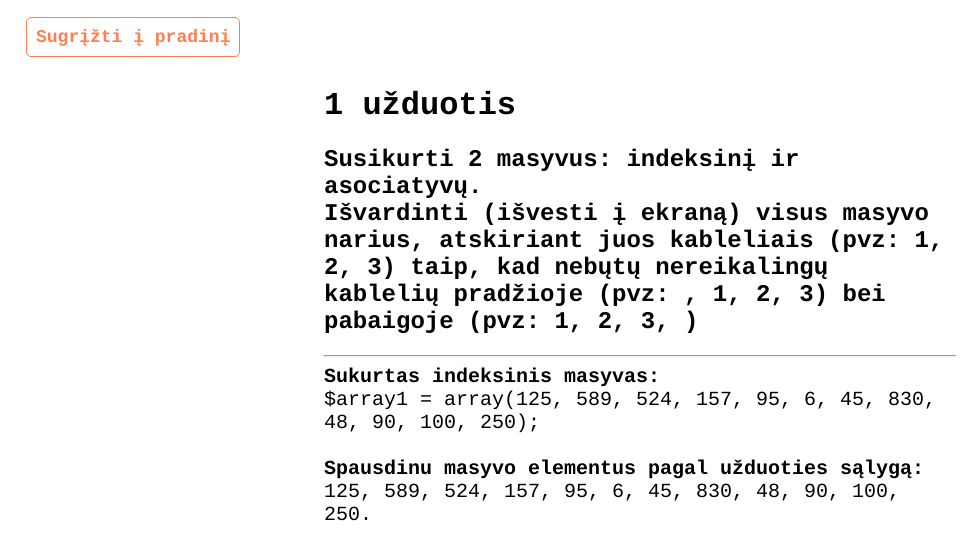
After one commit to Helmutux/PHP-kurso-uzduotys, a PHP site: page /task1.php in a window 1280 px wide. The commit adds this page. Shown: the top 560 px of the page, without its empty margins (0-975 px from the left). Run offline with PHP 8.4, Linux system fonts and the light colour scheme.

Commit message:
uzbaigtas benrinantis index failas ir sukurtas 1 uzduoties failas

```diff
--- /dev/null
+++ b/4dienaND/task1.php
@@ -0,0 +1,88 @@
+<!DOCTYPE html>
+<html lang="en">
+
+<head>
+    <meta charset="UTF-8">
+    <meta name="viewport" content="width=device-width, initial-scale=1.0">
+    <style>
+    body {
+        font-family: courier;
+
+    }
+
+    a {
+        display: inline-block;
+        margin: 0.5em 0 0.5em 1em;
+        text-decoration: none;
+        border: 1px solid coral;
+        font-size: 18px;
+        color: coral;
+        padding: 0.5em;
+        border-radius: 5px;
+    }
+
+    .container {
+        margin-left: 25%;
+        margin-right: 25%;
+    }
+
+    .task {
+        font-size: 20px;
+    }
+
+    @media (max-width: 400px) {
+        .container {
+            margin-left: 5%;
+            margin-right: 5%;
+        }
+    }
+    </style>
+    <title>Kableliai atvaizduojant masyvo elementus</title>
+</head>
+
+<body>
+    <a href="index.php"><b>Sugrįžti į pradinį</b></a>
+    <div class="container">
+        <h1>1 užduotis</h1>
+        <h2>Susikurti 2 masyvus: indeksinį ir asociatyvų.
+            <br>
+            Išvardinti (išvesti į ekraną) visus masyvo narius, atskiriant
+            juos kableliais (pvz: 1, 2, 3) taip, kad nebųtų
+            nereikalingų kablelių pradžioje (pvz: , 1, 2, 3) bei pabaigoje (pvz: 1, 2, 3, )
+        </h2>
+        <hr>
+        <div class="task">
+            <?php
+            //susikuriu indeksini masyva
+            $array1 = array(125, 589, 524, 157, 95, 6, 45, 830, 48, 90, 100, 250);
+            echo "<b>Sukurtas indeksinis masyvas:</b>";
+            echo "<br>";
+
+            //isvedu masyvo sukurimo koda i ekrana
+            echo "\$array1 = array(125, 589, 524, 157, 95, 6, 45, 830, 48, 90, 100, 250);";
+            echo "<br>";
+            echo "<br>";
+            echo "<b>Spausdinu masyvo elementus pagal užduoties sąlygą:</b>";
+            echo "<br>";
+            $x = count($array1);
+            $tmp = $x-1;
+            for($i=0; $i<count($array1); $i++){
+                if($i<$tmp){
+                print_r($array1[$i]);
+                print(", ");
+                }
+                else
+                {
+                print_r($array1[$i]);
+                print(".");
+                }
+            }
+        ?>
+        </div>
+
+    </div>
+
+
+</body>
+
+</html>
```
Also changed, not shown: 4dienaND/index.php (+48 -4 lines).
